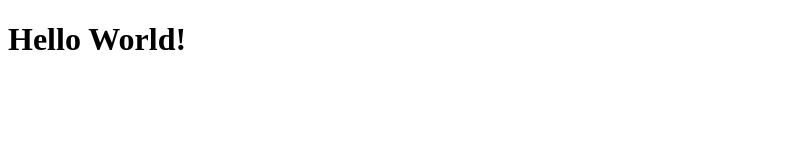
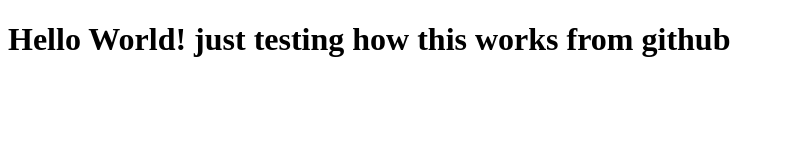
Before and after one commit to rwcuffney/helloworld, a plain HTML site: page index.html in a window 1280 px wide. Shown: the whole page, without its empty margins (0-785 px from the left). Drawn offline with Linux system fonts and the light colour scheme.

Commit message:
Update index.html

```diff
--- a/index.html
+++ b/index.html
@@ -5,6 +5,6 @@
     <title></title>
   </head>
   <body>
-    <h1>Hello World!</h1>
+    <h1>Hello World! just testing how this works from github</h1>
   </body>
 </html>
```
